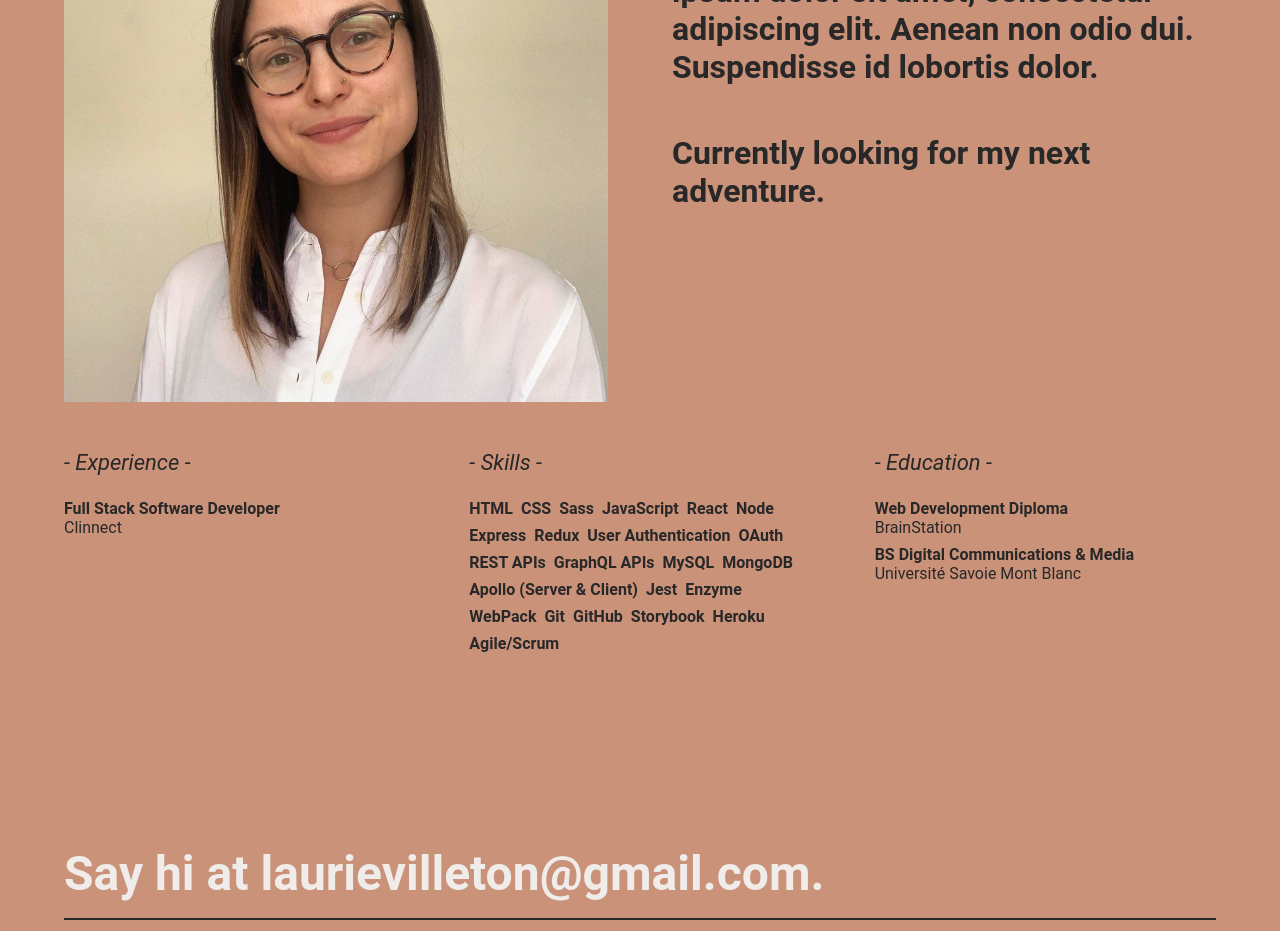
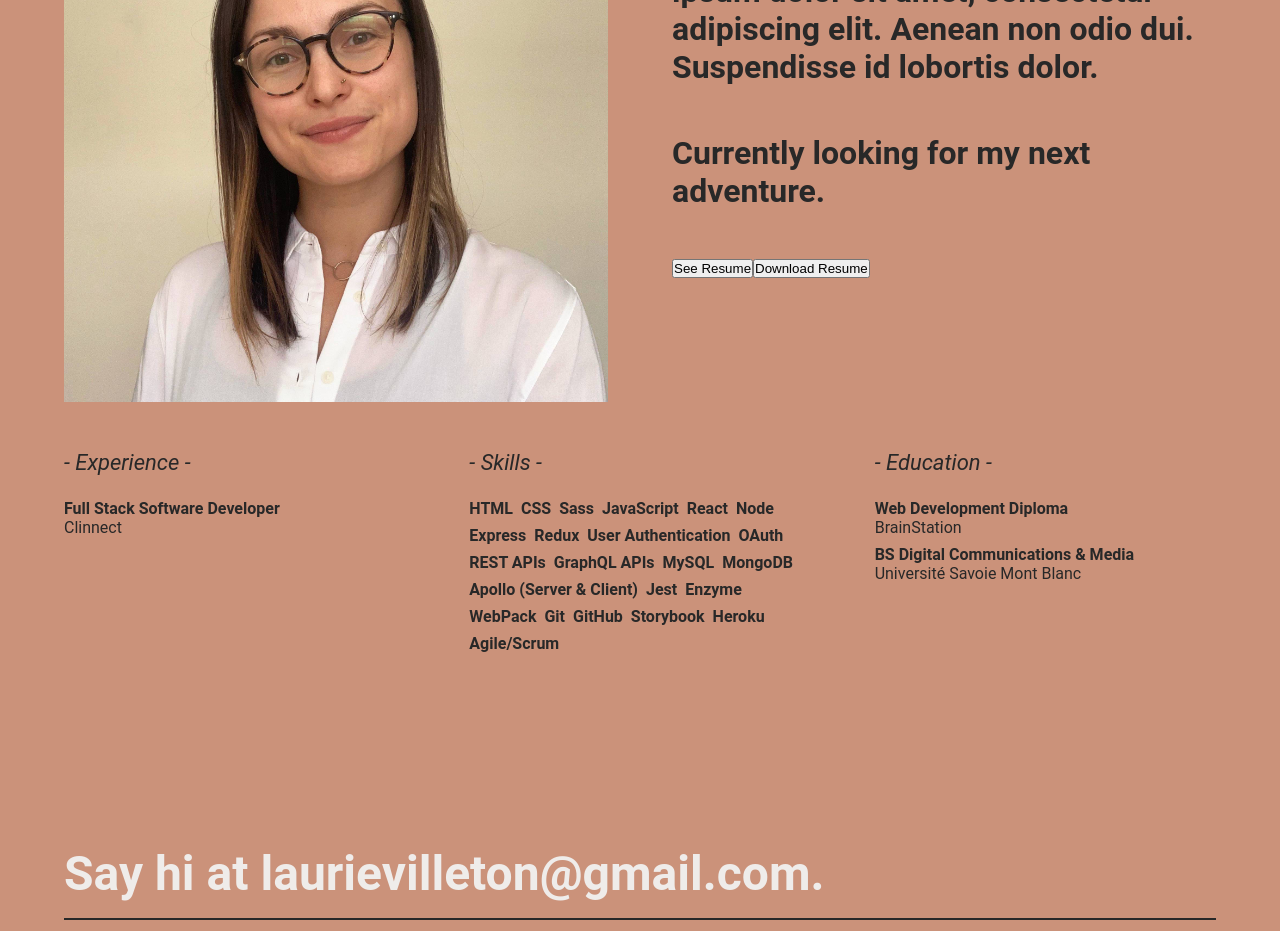
Before and after one commit to LaurieGami/portfolio-fe, a React (Create React App) app: page / in a window 1280 px wide. Shown: the part 2800-3731 px from the top of the page. Built offline with nearby package versions, Linux system fonts and the light colour scheme; a web font is replaced by a local one.

Commit message:
Added resume links to About section

```diff
--- a/src/components/About/About.jsx
+++ b/src/components/About/About.jsx
@@ -33,12 +33,37 @@ function About() {
         <div className="about__profile">
           <div className="about__picture">
             <div className="about__img-container">
-                            <img className="about__img" src="/assets/images/About_Laurie-Villeton.jpg" alt="Laurie Villeton" />
+              <img
+                className="about__img"
+                src="/assets/images/About_Laurie-Villeton.jpg"
+                alt="Laurie Villeton"
+              />
             </div>
           </div>
           <div className="about__bio">
-                        <p className="about__paragraph">I'm a full stack software developer originally from France, now living in British-Columbia, Canada. Lorem ipsum dolor sit amet, consectetur adipiscing elit. Aenean non odio dui. Suspendisse id lobortis dolor.</p>
-                        <p className="about__paragraph">Currently looking for my next adventure.</p>
+            <p className="about__paragraph">
+              I'm a full stack software developer originally from France, now
+              living in British-Columbia, Canada. Lorem ipsum dolor sit amet,
+              consectetur adipiscing elit. Aenean non odio dui. Suspendisse id
+              lobortis dolor.
+            </p>
+            <p className="about__paragraph">
+              Currently looking for my next adventure.
+            </p>
+            <div className="about__buttons">
+              <a
+                href="/assets/files/Resume_Laurie-Villeton_Full-Stack-Software-Developer.pdf"
+                target="_blank"
+              >
+                <button className="about__btn">See Resume</button>
+              </a>
+              <a
+                href="/assets/files/Resume_Laurie-Villeton_Software-Developer.pdf"
+                download
+              >
+                <button className="about__btn">Download Resume</button>
+              </a>
+            </div>
           </div>
         </div>
         <div className="about__info">
@@ -54,7 +79,7 @@ function About() {
           <div className="about__list-container">
             <h2 className="about__subtitle">Skills</h2>
             <ul className="about__list--skills">
-                            {skills.map(skill => (
+              {skills.map((skill) => (
                 <li className="about__list-item" key={skill}>
                   <h4>{skill}</h4>
                 </li>
@@ -75,7 +100,6 @@ function About() {
             </ul>
           </div>
         </div>
-
       </section>
     </article>
   );
```
Lines whose indentation alone changed are shown as unchanged.
